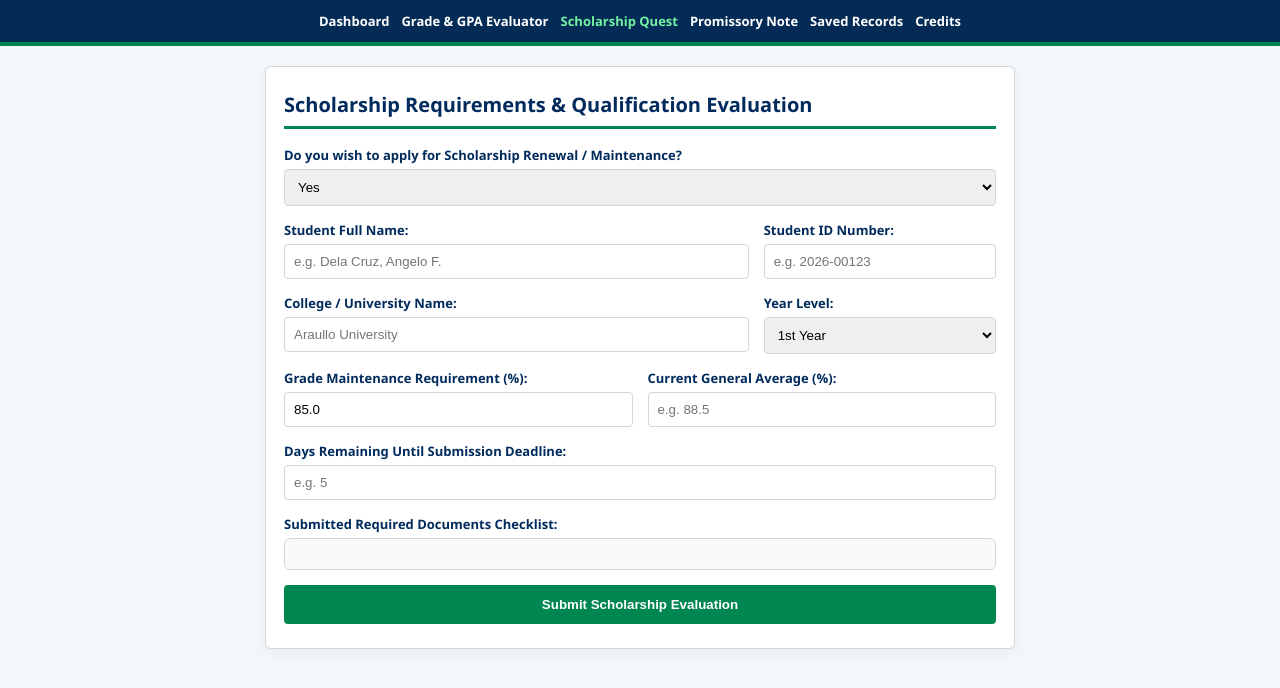
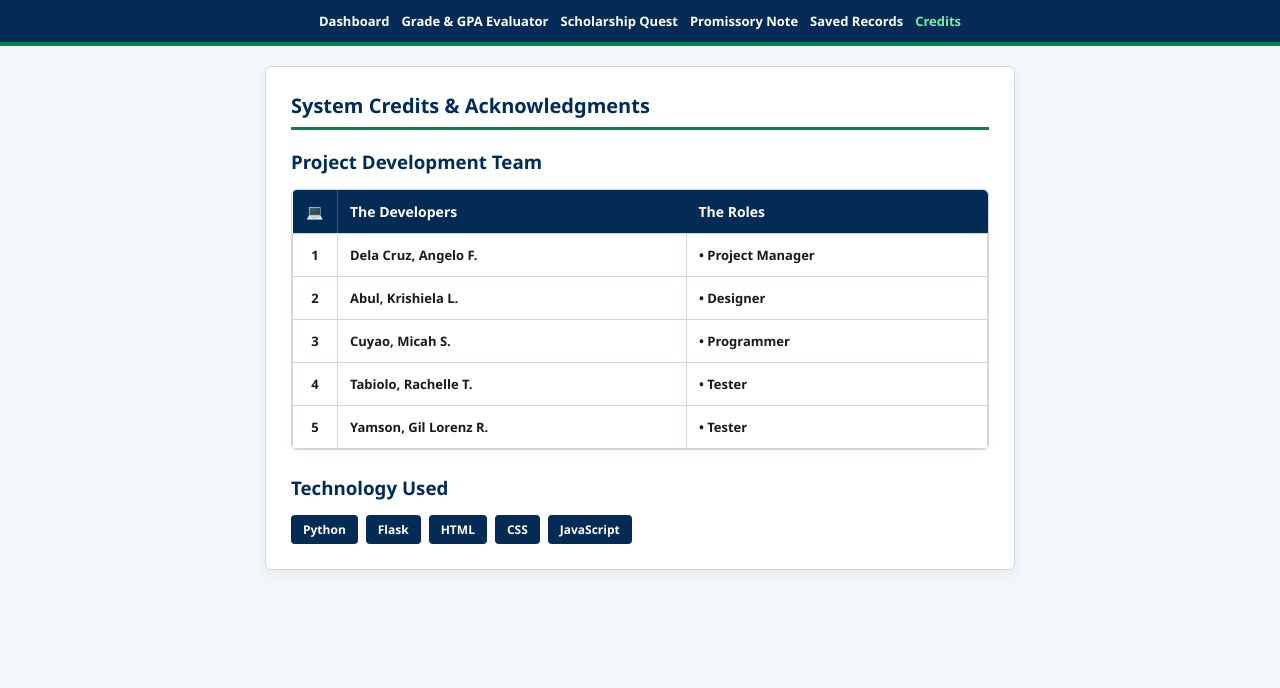
Before and after one commit to angelodelacruz11200803-ship-it/Prototype-Project-, a Flask app: page /credits in a window 1280 px wide. Shown: the top 688 px of the page. Run offline with Flask 3, Linux system fonts and the light colour scheme.

Commit message:
Update credits.html

```diff
--- a/templates/credits.html
+++ b/templates/credits.html
@@ -3,7 +3,7 @@
 <head>
     <meta charset="UTF-8">
     <meta name="viewport" content="width=device-width, initial-scale=1.0">
-    <title>Scholarship Quest - Araullo University</title>
+    <title>Credits - Araullo University</title>
     <style>
         :root {
             --au-blue: #002b5c;
@@ -16,7 +16,6 @@
             --subtext-color: #555555;
             --card-radius: 6px;
             --font-main: 'Segoe UI', Tahoma, Geneva, Verdana, sans-serif;
-            --btn-radius: 4px;
             --border-style: 1px solid var(--au-border);
             --card-shadow: 0 4px 12px rgba(0, 0, 0, 0.05);
         }
@@ -57,7 +56,7 @@
             max-width: 750px;
             margin: 20px auto 40px auto;
             background: var(--card-bg);
-            padding: 24px 18px;
+            padding: 25px;
             border-radius: var(--card-radius);
             border: var(--border-style);
             box-shadow: var(--card-shadow);
@@ -71,80 +70,72 @@
             margin-top: 0;
         }
 
-        .form-group { margin-bottom: 15px; }
-
-        .form-row {
-            display: flex;
-            gap: 15px;
+        .table-card {
+            border: var(--border-style);
+            border-radius: var(--card-radius);
+            overflow: hidden;
+            box-shadow: 0 2px 6px rgba(0, 0, 0, 0.04);
+            margin-top: 15px;
         }
 
-        label {
-            display: block;
-            font-weight: bold;
+        .credits-table {
+            width: 100%;
+            border-collapse: collapse;
             font-size: 13px;
-            margin-bottom: 5px;
-            color: var(--au-blue);
+            background-color: var(--card-bg);
         }
 
-        input[type="text"], input[type="number"], select {
-            width: 100%;
-            padding: 9px;
-            border: 1px solid var(--au-border);
-            border-radius: var(--btn-radius);
-            box-sizing: border-box;
+        .credits-table thead tr {
+            background-color: var(--au-header-bg);
+            color: #ffffff;
         }
 
-        .checkbox-group {
-            background: rgba(0, 0, 0, 0.02);
-            border: 1px solid var(--au-border);
-            padding: 15px;
-            border-radius: var(--card-radius);
+        .credits-table th {
+            padding: 12px;
+            font-size: 14px;
+            font-weight: 700;
+            text-align: left;
         }
 
-        .checkbox-item {
-            display: flex;
-            align-items: center;
-            gap: 10px;
-            margin-bottom: 8px;
+        .credits-table th.col-icon {
+            width: 45px;
+            text-align: center;
+            border-right: 1px solid rgba(255, 255, 255, 0.2);
         }
 
-        .checkbox-item label {
-            margin-bottom: 0;
-            font-weight: normal;
+        .credits-table td {
+            padding: 12px;
+            border: 1px solid var(--au-border);
             color: var(--text-color);
+            font-weight: 600;
         }
 
-        .btn-submit {
-            background-color: var(--au-green);
-            color: white;
-            border: none;
-            padding: 12px;
-            font-weight: bold;
-            border-radius: var(--btn-radius);
-            cursor: pointer;
-            width: 100%;
+        .credits-table td.col-num {
+            text-align: center;
+            font-weight: 700;
+            width: 45px;
         }
 
-        .result-box {
-            background-color: rgba(0, 135, 81, 0.08);
-            border: 1px solid var(--au-green);
-            padding: 18px;
-            border-radius: var(--card-radius);
-            margin-top: 20px;
+        .tech-pills {
+            display: flex;
+            flex-wrap: wrap;
+            gap: 8px;
+            margin-top: 15px;
         }
 
-        .error-box {
-            background-color: rgba(217, 83, 79, 0.1);
-            border: 1px solid #d9534f;
-            color: #d9534f;
-            padding: 12px;
-            border-radius: var(--card-radius);
-            margin-bottom: 15px;
+        .pill {
+            background-color: var(--au-header-bg);
+            color: white;
+            padding: 6px 12px;
+            border-radius: 4px;
+            font-size: 12px;
+            font-weight: bold;
         }
 
         @media (max-width: 650px) {
             .container { width: 95%; padding: 16px 12px; }
-            .form-row { flex-direction: column; gap: 0; }
+            .credits-table { font-size: 12px; }
+            .credits-table th, .credits-table td { padding: 8px; }
         }
     </style>
 </head>
@@ -153,122 +144,64 @@
     <div class="navbar">
         <a href="/dashboard">Dashboard</a>
         <a href="/grade-evaluator">Grade & GPA Evaluator</a>
-        <a href="/scholarship" class="active">Scholarship Quest</a>
+        <a href="/scholarship">Scholarship Quest</a>
         <a href="/promissory">Promissory Note</a>
         <a href="/records">Saved Records</a>
-        <a href="/credits">Credits</a>
+        <a href="/credits" class="active">Credits</a>
     </div>
 
     <div class="container">
-        <h2 class="page-title">Scholarship Requirements & Qualification Evaluation</h2>
+        <h2 class="page-title">System Credits & Acknowledgments</h2>
 
-        {% if error %}
-        <div class="error-box">
-            <b>Error:</b> {{ error }}
+        <h3 style="color: var(--au-blue); margin-bottom: 8px;">Project Development Team</h3>
+        <div class="table-card">
+            <table class="credits-table">
+                <thead>
+                    <tr>
+                        <th class="col-icon">💻</th>
+                        <th>The Developers</th>
+                        <th>The Roles</th>
+                    </tr>
+                </thead>
+                <tbody>
+                    <tr>
+                        <td class="col-num">1</td>
+                        <td>Dela Cruz, Angelo F.</td>
+                        <td> • Project Manager</td>
+                    </tr>
+                    <tr>
+                        <td class="col-num">2</td>
+                        <td>Abul, Krishiela L.</td>
+                        <td> • Designer</td>
+                    </tr>
+                    <tr>
+                        <td class="col-num">3</td>
+                        <td>Cuyao, Micah S.</td>
+                        <td> • Programmer</td>
+                    </tr>
+                    <tr>
+                        <td class="col-num">4</td>
+                        <td>Tabiolo, Rachelle T.</td>
+                        <td> • Tester</td>
+                    </tr>
+                    <tr>
+                        <td class="col-num">5</td>
+                        <td>Yamson, Gil Lorenz R.</td>
+                        <td> • Tester</td>
+                    </tr>
+                </tbody>
+            </table>
         </div>
-        {% endif %}
 
-        <form method="POST">
-            <div class="form-group">
-                <label>Do you wish to apply for Scholarship Renewal / Maintenance?</label>
-                <select name="apply_choice" id="apply_choice">
-                    <option value="Yes">Yes</option>
-                    <option value="No">No</option>
-                </select>
-            </div>
-
-            <div id="application_fields">
-                <div class="form-row">
-                    <div class="form-group" style="flex: 2;">
-                        <label>Student Full Name:</label>
-                        <input type="text" name="name" class="req-field" placeholder="e.g. Dela Cruz, Angelo F.">
-                    </div>
-                    <div class="form-group" style="flex: 1;">
-                        <label>Student ID Number:</label>
-                        <input type="text" name="student_id" class="req-field" placeholder="e.g. 2026-00123">
-                    </div>
-                </div>
-
-                <div class="form-row">
-                    <div class="form-group" style="flex: 2;">
-                        <label>College / University Name:</label>
-                        <input type="text" name="school" class="req-field" placeholder="Araullo University">
-                    </div>
-                    <div class="form-group" style="flex: 1;">
-                        <label>Year Level:</label>
-                        <select name="year">
-                            <option value="1st Year">1st Year</option>
-                            <option value="2nd Year">2nd Year</option>
-                            <option value="3rd Year">3rd Year</option>
-                            <option value="4th Year">4th Year</option>
-                        </select>
-                    </div>
-                </div>
-
-                <div class="form-row">
-                    <div class="form-group" style="flex: 1;">
-                        <label>Grade Maintenance Requirement (%):</label>
-                        <input type="number" step="0.1" name="grade_maintenance" value="85.0" class="req-field">
-                    </div>
-                    <div class="form-group" style="flex: 1;">
-                        <label>Current General Average (%):</label>
-                        <input type="number" step="0.1" name="current_grade" placeholder="e.g. 88.5" class="req-field">
-                    </div>
-                </div>
-
-                <div class="form-group">
-                    <label>Days Remaining Until Submission Deadline:</label>
-                    <input type="number" name="days_left" placeholder="e.g. 5" class="req-field">
-                </div>
-
-                <div class="form-group">
-                    <label>Submitted Required Documents Checklist:</label>
-                    <div class="checkbox-group">
-                        {% for doc in docs %}
-                        <div class="checkbox-item">
-                            <input type="checkbox" name="submitted_docs" value="{{ doc }}" id="doc_{{ loop.index }}">
-                            <label for="doc_{{ loop.index }}">{{ doc }}</label>
-                        </div>
-                        {% endfor %}
-                    </div>
-                </div>
-            </div>
-
-            <button type="submit" class="btn-submit">Submit Scholarship Evaluation</button>
-        </form>
-
-        {% if result %}
-        <div class="result-box">
-            <h3 style="margin-top: 0; color: var(--au-blue);">Scholarship Evaluation Result</h3>
-            <p><b>Date Recorded:</b> {{ result.date_recorded }}</p>
-            <p><b>Student Name:</b> {{ result.name }}</p>
-            <p><b>Student ID:</b> {{ result.student_id }}</p>
-            <p><b>Status:</b> {{ result.status }}</p>
-            <p><b>Documents Submitted:</b> {{ result.docs_count }} of {{ result.total_docs }}</p>
-            <p><b>Days Left Before Deadline:</b> {{ result.days_left }} day(s)</p>
-            <p><b>Remark:</b> {{ result.remark }}</p>
+        <h3 style="color: var(--au-blue); margin-top: 25px; margin-bottom: 8px;">Technology Used</h3>
+        <div class="tech-pills">
+            <span class="pill">Python</span>
+            <span class="pill">Flask</span>
+            <span class="pill">HTML</span>
+            <span class="pill">CSS</span>
+            <span class="pill">JavaScript</span>
         </div>
-        {% endif %}
     </div>
-
-    <script>
-        const applySelect = document.getElementById('apply_choice');
-        const fieldsContainer = document.getElementById('application_fields');
-        const requiredInputs = document.querySelectorAll('.req-field');
-
-        function toggleScholarshipFields() {
-            if (applySelect.value === 'Yes') {
-                fieldsContainer.style.display = 'block';
-                requiredInputs.forEach(input => input.setAttribute('required', 'required'));
-            } else {
-                fieldsContainer.style.display = 'none';
-                requiredInputs.forEach(input => input.removeAttribute('required'));
-            }
-        }
-
-        applySelect.addEventListener('change', toggleScholarshipFields);
-        toggleScholarshipFields();
-    </script>
 
 </body>
 </html>
```
